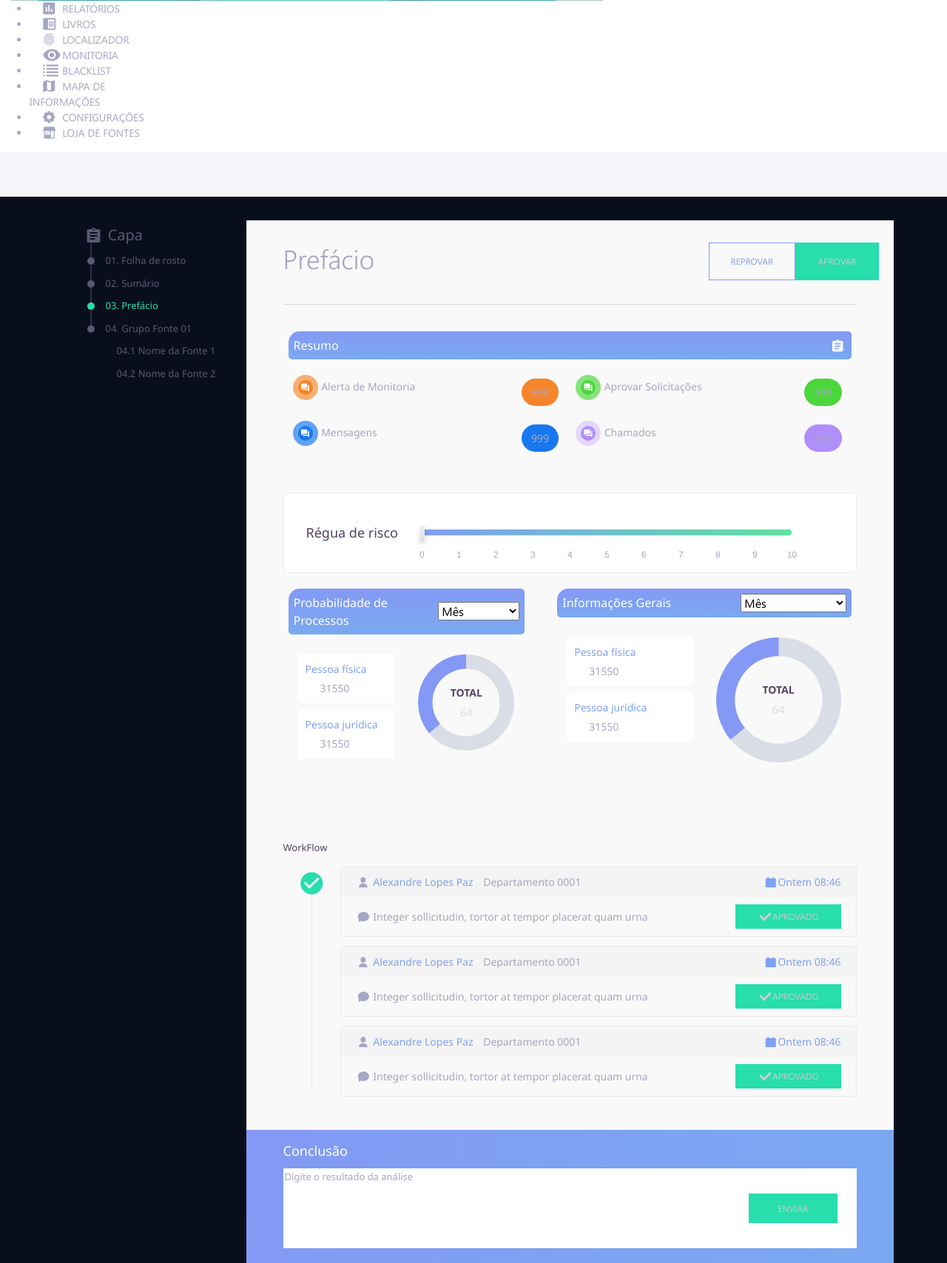
After one commit to soufabionovais/novavida-genesis, a PHP site: page /prefacio.php in a window 1280 px wide. The commit adds this page. Shown: the part 882-2590 px from the top of the page at 74% size. Run offline with PHP 8.4, Linux system fonts and the light colour scheme; style sheets or scripts are compiled from the project's sources; some libraries are stand-ins or nearby versions.

Commit message:
Criada tela de prefácio.

```diff
--- a/assets/sass/_doc.scss
+++ b/assets/sass/_doc.scss
@@ -443,7 +443,12 @@ $doc_pagina-largura: 875px;
 		}
 
 		&.dashboard {
+			padding: 0;
 			background-image: none;
+
+			.conteudo-wrapper {
+				padding: 30px 50px;
+			}
 
 			.doc-header {
 				margin-bottom: 30px;
@@ -506,7 +511,7 @@ $doc_pagina-largura: 875px;
 			.box-regua-risco {
 				display: flex;
 				align-items: center;
-				margin-top: 34px;
+				margin: 35px 0 15px;
 				padding: 40px 30px;
 				background-color: #ffffff;
 				border: solid 1px #ececec;
@@ -573,6 +578,110 @@ $doc_pagina-largura: 875px;
 					line-height: 1.33;
 					font-size: 12px;
 					color: #a6a6c4;
+				}
+			}
+
+			.workflow {
+				display: flex;
+				flex-direction: column;
+
+				.titulo {
+					margin-bottom: 15px;
+					text-align: left;
+					font-size: 13px;
+					color: #544364;
+				}
+
+				.conteudo {
+					display: flex;
+
+					.marcacao {
+						flex: 0 0 10%;
+						position: relative;
+						padding: 10px 0;
+
+						.linha {
+							width: 1px;
+							height: 100%;
+							margin: 0 auto;
+							background: #e6e6e6;
+						}
+
+						.marcador {
+							position: absolute;
+							top: 0;
+							left: 50%;
+							font-size: 30px;
+							color: #27deac;
+							transform: translateX(-50%);
+						}
+					}
+
+					.lista-itens {
+						display: flex;
+						flex: 1 0 auto;
+						flex-direction: column;
+
+						.item {
+							border: solid 1px #e9e9e9;
+							border-radius: 4px;
+
+							~ .item {
+								margin-top: 12px;
+							}
+
+							.header {
+								display: flex;
+								justify-content: space-between;
+								align-items: center;
+								padding: 10px 20px;
+								background-color: #f4f4f4;
+
+								.departamento {
+									padding-left: 10px;
+								}
+							}
+
+							.body {
+								display: flex;
+								justify-content: space-between;
+								align-items: center;
+								padding: 10px 20px;
+							}
+						}
+					}
+				}
+			}
+
+			.box-inserir-conclusao {
+				margin-top: 15px;
+				padding: 15px 50px 20px;
+				color: #fff;
+				background-image: -webkit-linear-gradient(350deg, #8399f5, #7aa9f1);
+				background-image: -o-linear-gradient(350deg, #8399f5, #7aa9f1);
+				background-image: linear-gradient(100deg, #8399f5, #7aa9f1);
+				box-shadow: 0 3px 9px 0 rgba(191, 201, 242, 0.04);
+
+				.titulo {
+					margin-bottom: 10px;
+					font-size: 18px;
+				}
+
+				.caixa-texto {
+					background: #fff;
+
+					textarea {
+						background: #fff;
+						border: none;
+						resize: none;
+					}
+
+					.btn-wrapper {
+						display: flex;
+						flex-direction: column;
+						justify-content: center;
+						align-items: center;
+					}
 				}
 			}
 		}
--- /dev/null
+++ b/prefacio.php
@@ -0,0 +1,371 @@
+<?php include("includes/head.php"); ?>
+<body>
+
+	<?php include("includes/header.php"); ?>
+
+	<?php include("includes/sidebar.php"); ?>
+
+		<main class="ls-main doc">
+			<div id="docWrapper" class="doc-wrapper no-sidebar">
+				<div id="docPrincipal" class="doc-principal">
+
+					<div class="doc-menu">
+						<a href="capa.php" class="doc-menu-titulo">
+							<i class="icone nv-icon-note-board"></i>
+							Capa
+						</a>
+						<ol>
+							<li class="doc-menu-item">
+								<span class="marcador"></span>
+								<a href="folha-rosto.php">01. Folha de rosto</a>
+							</li>
+							<li class="doc-menu-item">
+								<span class="marcador"></span>
+								<a href="sumario.php">02. Sumário</a>
+							</li>
+							<li class="doc-menu-item atual">
+								<span class="marcador"></span>
+								<a href="prefacio.php">03. Prefácio</a>
+							</li>
+							<li class="doc-menu-item">
+								<span class="marcador"></span>
+								<a href="">04. Grupo Fonte 01</a>
+								<ol class="doc-submenu">
+									<li class="doc-menu-item">
+										<a href="">04.1 Nome da Fonte 1</a>
+									</li>
+									<li class="doc-menu-item">
+										<a href="">04.2 Nome da Fonte 2</a>
+									</li>
+								</ol>
+							</li>
+						</ol>
+					</div>
+
+					<div class="doc-pagina consulta-receita-federal dashboard">
+						<div class="conteudo-wrapper">
+
+							<div class="doc-header">
+
+								<div class="doc-row">
+									<h2 class="doc-titulo">Prefácio</h2>
+									<div class="doc-status">
+										<button class="ls-btn ls-btn-secondary outlined large">Reprovar</button>
+										<button class="ls-btn ls-btn-primary large">Aprovar</button>
+									</div>
+								</div>
+
+							</div>
+
+							<div class="doc-bloco">
+								<div class="ls-boxes box-resumo">
+									<div class="ls-box">
+										<header class="header small-header bg-blue-gradient">
+											<div class="row d-flex align-items-center">
+												<div class="col">
+													Resumo
+													<i class="icone nv-icon-note-board"></i>
+												</div>
+											</div>
+										</header>
+									</div>
+									<div class="ls-box bg-grey content-area">
+
+										<div class="row">
+											<div class="col">
+												<div class="box-notificacoes orange">
+													<a href="#">
+														<span>
+															<span class="icone nv-icon-talking"></span>
+															Alerta de Monitoria
+														</span>
+														<span class="ls-tag contador">999</span>
+													</a>
+												</div>
+
+												<div class="box-notificacoes blue">
+													<a href="#">
+														<span>
+															<span class="icone nv-icon-talking"></span>
+															Mensagens
+														</span>
+														<span class="ls-tag contador">999</span>
+													</a>
+												</div>
+											</div>
+
+											<div class="col">
+												<div class="box-notificacoes green">
+													<a href="liberar-fontes.php">
+														<span>
+															<span class="icone nv-icon-talking"></span>
+															Aprovar Solicitações
+														</span>
+														<span class="ls-tag contador">999</span>
+													</a>
+												</div>
+
+												<div class="box-notificacoes purple">
+													<a href="#">
+														<span>
+															<span class="icone nv-icon-talking"></span>
+															Chamados
+														</span>
+														<span class="ls-tag contador">999</span>
+													</a>
+												</div>
+											</div>
+										</div>
+
+									</div>
+								</div>
+							</div>
+
+							<div class="doc-bloco">
+								<div class="box-regua-risco">
+									<div class="titulo">
+										Régua de risco
+									</div>
+									<div class="regua-wrapper">
+										<input type="hidden" class="slider-input" value="0" />
+									</div>
+								</div>
+							</div>
+
+							<div class="doc-bloco duas-colunas">
+
+								<div class="doc-bloco-col">
+
+									<div class="ls-boxes box-resumo">
+										<div class="ls-box">
+											<header class="header small-header bg-blue-gradient">
+												<div class="row d-flex align-items-center">
+													<div class="col-7">
+														Probabilidade de Processos
+													</div>
+													<div class="col">
+														<select class="select-field" style="width: 100%">
+															<option value="0" selected> Mês </option>
+															<option value="1"> Semana </option>
+															<option value="2"> Ano </option>
+														</select>
+													</div>
+												</div>
+											</header>
+										</div>
+										<div class="ls-box bg-grey content-area">
+
+											<div class="row">
+												<div class="col">
+													<div class="item-line item-line-block d-block item-pf">
+														<span class="texto-destaque">Pessoa física</span>
+														<div class="sub-content">31550</div>
+													</div>
+													<div class="item-line item-line-block d-block item-pj">
+														<span class="texto-destaque">Pessoa jurídica</span>
+														<div class="sub-content">31550</div>
+													</div>
+												</div>
+												<div class="col">
+													<div class="chart-wrapper doughnut">
+														<canvas class="doughnut-chart" width="1" height="1"></canvas>
+														<div class="chart-background"></div>
+														<span class="chart-unique-value">
+															<span class="label">Total</span>
+															<span class="js-count">
+																64
+															</span>
+														</span>
+													</div>
+												</div>
+											</div>
+
+										</div>
+									</div>
+
+								</div>
+
+								<div class="doc-bloco-col">
+
+									<div class="ls-boxes box-resumo">
+										<div class="ls-box">
+											<header class="header small-header bg-blue-gradient">
+												<div class="row d-flex align-items-center">
+													<div class="col-7">
+														Informações Gerais
+													</div>
+													<div class="col">
+														<select class="select-field" style="width: 100%">
+															<option value="0" selected> Mês </option>
+															<option value="1"> Semana </option>
+															<option value="2"> Ano </option>
+														</select>
+													</div>
+												</div>
+											</header>
+										</div>
+										<div class="ls-box bg-grey content-area">
+
+											<div class="row">
+												<div class="col">
+													<div class="item-line item-line-block d-block item-pf">
+														<span class="texto-destaque">Pessoa física</span>
+														<div class="sub-content">31550</div>
+													</div>
+													<div class="item-line item-line-block d-block item-pj">
+														<span class="texto-destaque">Pessoa jurídica</span>
+														<div class="sub-content">31550</div>
+													</div>
+												</div>
+												<div class="col">
+													<div class="chart-wrapper doughnut">
+														<canvas class="doughnut-chart" width="1" height="1"></canvas>
+														<div class="chart-background"></div>
+														<span class="chart-unique-value">
+															<span class="label">Total</span>
+															<span class="js-count">
+																64
+															</span>
+														</span>
+													</div>
+												</div>
+											</div>
+
+										</div>
+									</div>
+								</div>
+
+							</div>
+
+							<div class="doc-bloco workflow">
+								<div class="titulo">WorkFlow</div>
+
+								<div class="conteudo">
+									<div class="marcacao">
+										<div class="linha"></div>
+										<div class="marcador">
+											<i class="icone nv-icon-check-circle-thin"></i>
+										</div>
+									</div>
+
+									<div class="lista-itens">
+										<div class="item">
+											<div class="header">
+												<div>
+													<i class="icone nv-icon-customer"></i>
+													<span class="nome texto-destaque">
+														Alexandre Lopes Paz
+													</span>
+													<span class="departamento">
+														Departamento 0001
+													</span>
+												</div>
+												<div class="data">
+													<div class="texto-destaque nv-icon-calendar">Ontem 08:46</div>
+												</div>
+											</div>
+
+											<div class="body">
+												<div class="comentario">
+													<i class="icone nv-icon-talk"></i>
+													Integer sollicitudin, tortor at tempor placerat quam urna
+												</div>
+												<button class="ls-btn ls-btn-primary small">
+													<i class="icone nv-icon-check"></i>
+													Aprovado
+												</button>
+											</div>
+										</div>
+
+										<div class="item">
+											<div class="header">
+												<div>
+													<i class="icone nv-icon-customer"></i>
+													<span class="nome texto-destaque">
+														Alexandre Lopes Paz
+													</span>
+													<span class="departamento">
+														Departamento 0001
+													</span>
+												</div>
+												<div class="data">
+													<div class="texto-destaque nv-icon-calendar">Ontem 08:46</div>
+												</div>
+											</div>
+
+											<div class="body">
+												<div class="comentario">
+													<i class="icone nv-icon-talk"></i>
+													Integer sollicitudin, tortor at tempor placerat quam urna
+												</div>
+												<button class="ls-btn ls-btn-primary small">
+													<i class="icone nv-icon-check"></i>
+													Aprovado
+												</button>
+											</div>
+										</div>
+
+										<div class="item">
+											<div class="header">
+												<div>
+													<i class="icone nv-icon-customer"></i>
+													<span class="nome texto-destaque">
+														Alexandre Lopes Paz
+													</span>
+													<span class="departamento">
+														Departamento 0001
+													</span>
+												</div>
+												<div class="data">
+													<div class="texto-destaque nv-icon-calendar">Ontem 08:46</div>
+												</div>
+											</div>
+
+											<div class="body">
+												<div class="comentario">
+													<i class="icone nv-icon-talk"></i>
+													Integer sollicitudin, tortor at tempor placerat quam urna
+												</div>
+												<button class="ls-btn ls-btn-primary small">
+													<i class="icone nv-icon-check"></i>
+													Aprovado
+												</button>
+											</div>
+										</div>
+
+									</div>
+								</div>
+							</div>
+
+						</div>
+
+						<div class="box-inserir-conclusao">
+							<div class="titulo">
+								Conclusão
+							</div>
+							<div class="caixa-texto">
+								<div class="ls-form ls-form-horizontal row">
+									<div class="col-sm-9">
+										<label class="ls-label field-has-icon">
+											<textarea rows="4" placeholder="Digite o resultado da análise"></textarea>
+										</label>
+									</div>
+									<div class="col-sm-3 btn-wrapper">
+										<button class="ls-btn ls-btn-primary">
+											Enviar
+										</button>
+									</div>
+								</div>
+							</div>
+						</div>
+					</div>
+
+				</div>
+
+			</div>
+		</main>
+
+		<?php include("includes/scripts.php"); ?>
+		<script src="assets/js/doc.js"></script>
+	</body>
+</html>
```
